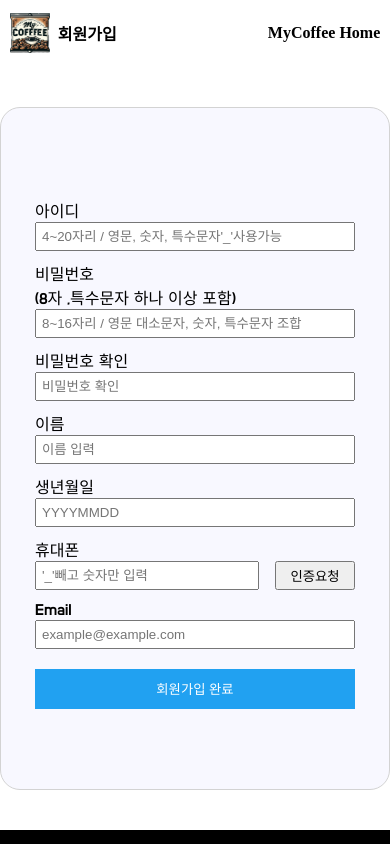
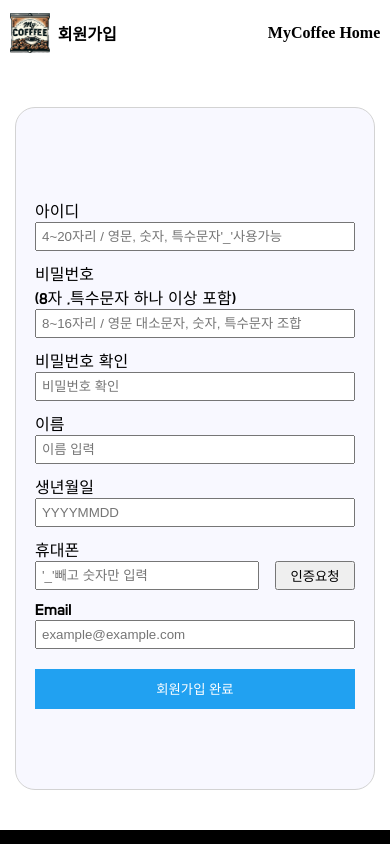
Before and after one commit to Eclipse-K/mycoffee, a React (Create React App) app: page /SignupForm in a window 390 px wide. Shown: the top 844 px of the page. Built offline with nearby package versions, Linux system fonts and the light colour scheme; a web font is replaced by a local one.

Commit message:
Edit Sign-container @media

```diff
--- a/src/Components/SignupForm.css
+++ b/src/Components/SignupForm.css
@@ -116,3 +116,9 @@
   font-size: 12px;
   font-family: "Do Hyeon", sans-serif;
 }
+
+@media all and (min-width: 281px) and (max-width: 432px) {
+  .Sign-Container {
+    width: 92%;
+  }
+}
```
